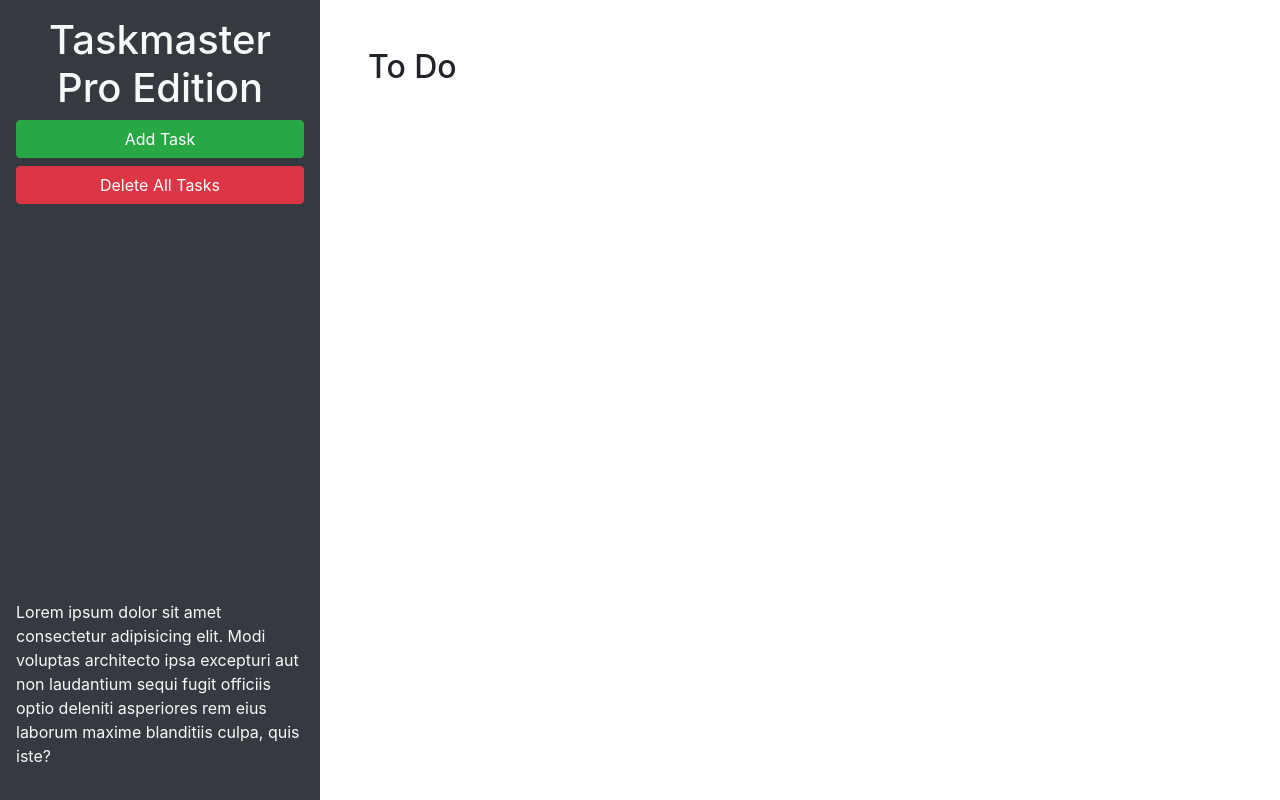
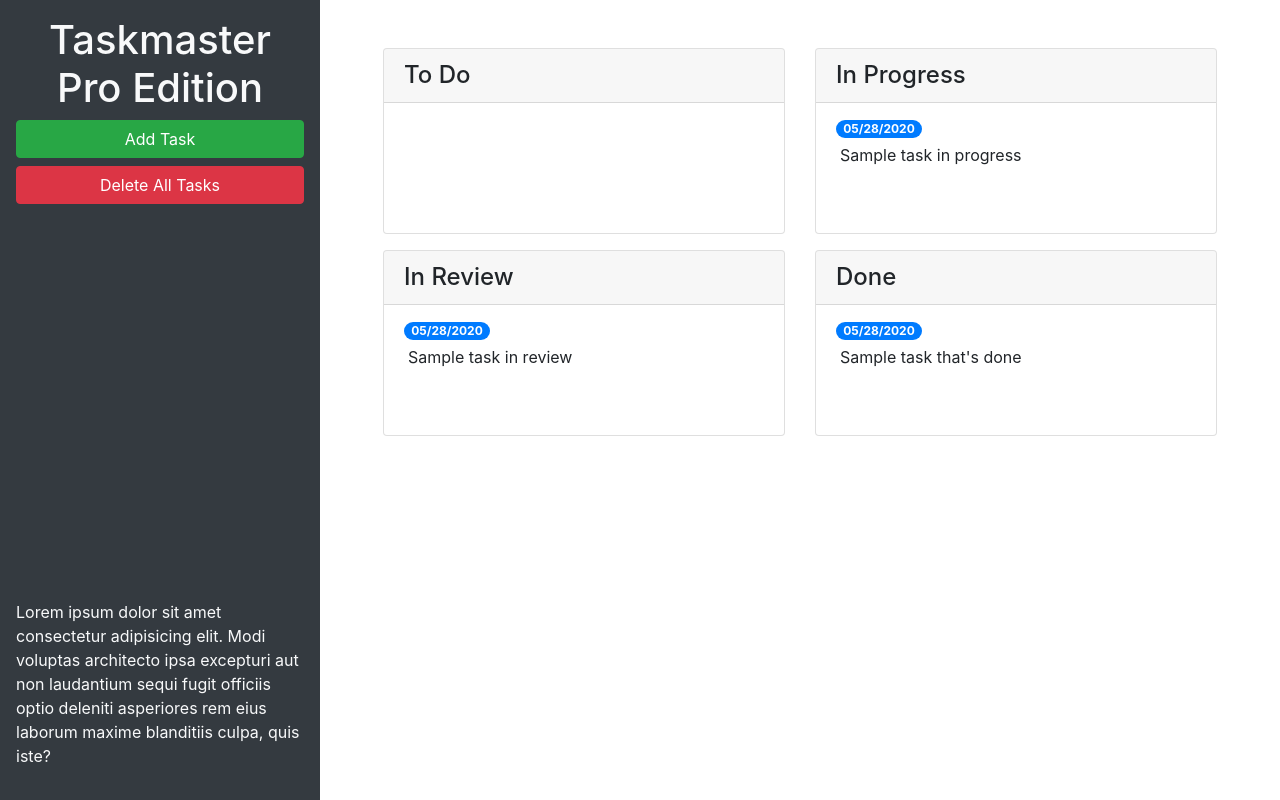
Before and after one commit to wcastellan/taskmaster-pro, a plain HTML site: page module_5_starter/taskmaster-starter/index.html in a window 1280 px wide. Drawn offline with nearby package versions, Linux system fonts and the light colour scheme.

Commit message:
update modal and rows, add in progress, in review, and done sections

```diff
--- a/module_5_starter/taskmaster-starter/index.html
+++ b/module_5_starter/taskmaster-starter/index.html
@@ -24,9 +24,54 @@
       </p>
     </header>
     <main class="col-12 col-lg-9">
-      <div class="m-5">
-        <h2>To Do</h2>
-        <ul id="list-toDo" class="list-group"> </ul>
+      <div class="m-5 row justify-content-around">
+        <!-- todo start -->
+        <div class="col-12 col-md-6 col-xl-6 mb-3">
+          <div class="card">
+            <h4 class="card-header">To Do</h4>
+            <ul id="list-toDo" class="list-group list-group-flush"> </ul>
+          </div>
+        </div>
+        <!-- todo end -->
+        <!-- in progress start-->
+        <div class="col-12 col-md-6 col-xl-6 mb-3">
+          <div class="card">
+            <h4 class="card-header">In Progress</h4>
+            <ul id="list-inProgress" class="list-group list-group-flush">
+              <li class="list-group-item">
+                <span class="badge badge-primary badge-pill">05/28/2020</span>
+                <p class="m-1">Sample task in progress</p>
+              </li>
+            </ul>
+          </div>
+        </div>
+        <!-- in progress end -->
+        <!-- in review start -->
+        <div class="col-12 col-md-6 col-xl-6 mb-3">
+          <div class="card">
+            <h4 class="card-header">In Review</h4>
+            <ul id="list-inReview" class="list-group list-group-flush">
+              <li class="list-group-item">
+                <span class="badge badge-primary badge-pill">05/28/2020</span>
+                <p class="m-1">Sample task in review</p>
+              </li>
+            </ul>
+          </div>
+        </div>
+        <!-- in review end -->
+        <!-- done start -->
+        <div class="col-12 col-md-6 col-xl-6 mb-3">
+          <div class="card">
+            <h4 class="card-header">Done</h4>
+            <ul id="list-done" class="list-group list-group-flush">
+              <li class="list-group-item">
+                <span class="badge badge-primary badge-pill">05/28/2020</span>
+                <p class="m-1">Sample task that's done</p>
+              </li>
+            </ul>
+          </div>
+        </div>
+        <!-- done end -->
       </div>
     </main>
   </div>
@@ -46,11 +91,11 @@
           <form>
             <div class="form-group">
               <label for="modalTaskDescription">Task description</label>
-              <textarea id="modalTaskDescription" rows="3"></textarea>
+              <textarea id="modalTaskDescription" rows="3" class="form-control"></textarea>
             </div>
             <div class="form-group">
               <label for="modalDueDate">Due date</label>
-              <input type="text" id="modalDueDate" placeholder="mm/dd/yyyy" autocomplete="off" />
+              <input type="text" class="form-control" id="modalDueDate" placeholder="mm/dd/yyyy" autocomplete="off" />
             </div>
           </form>
         </div>
```
